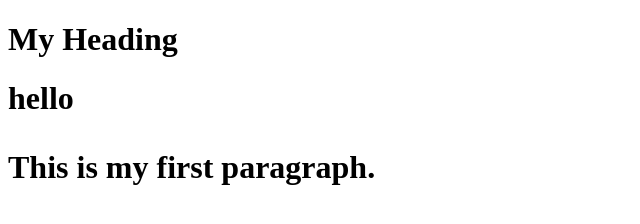
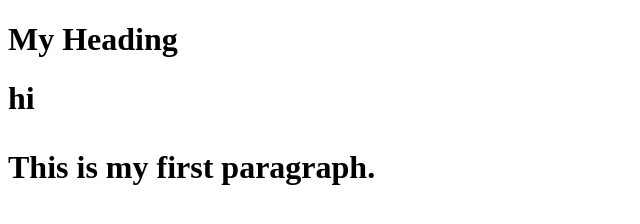
Before and after one commit to SuvarchalaGatla/ps-Training, a plain HTML site: page index.html in a window 1280 px wide. Shown: the full height of the page, 0-640 px from the left. Drawn offline with Linux system fonts and the light colour scheme.

Commit message:
create version 1 index.html

```diff
--- a/index.html
+++ b/index.html
@@ -5,7 +5,7 @@
 </head>
 <body>
     <h1>My Heading</h1>
-    <h1> hello <h1>
+    <h1> hi<h1>
     <p>This is my first paragraph.</p>
 
 
```
